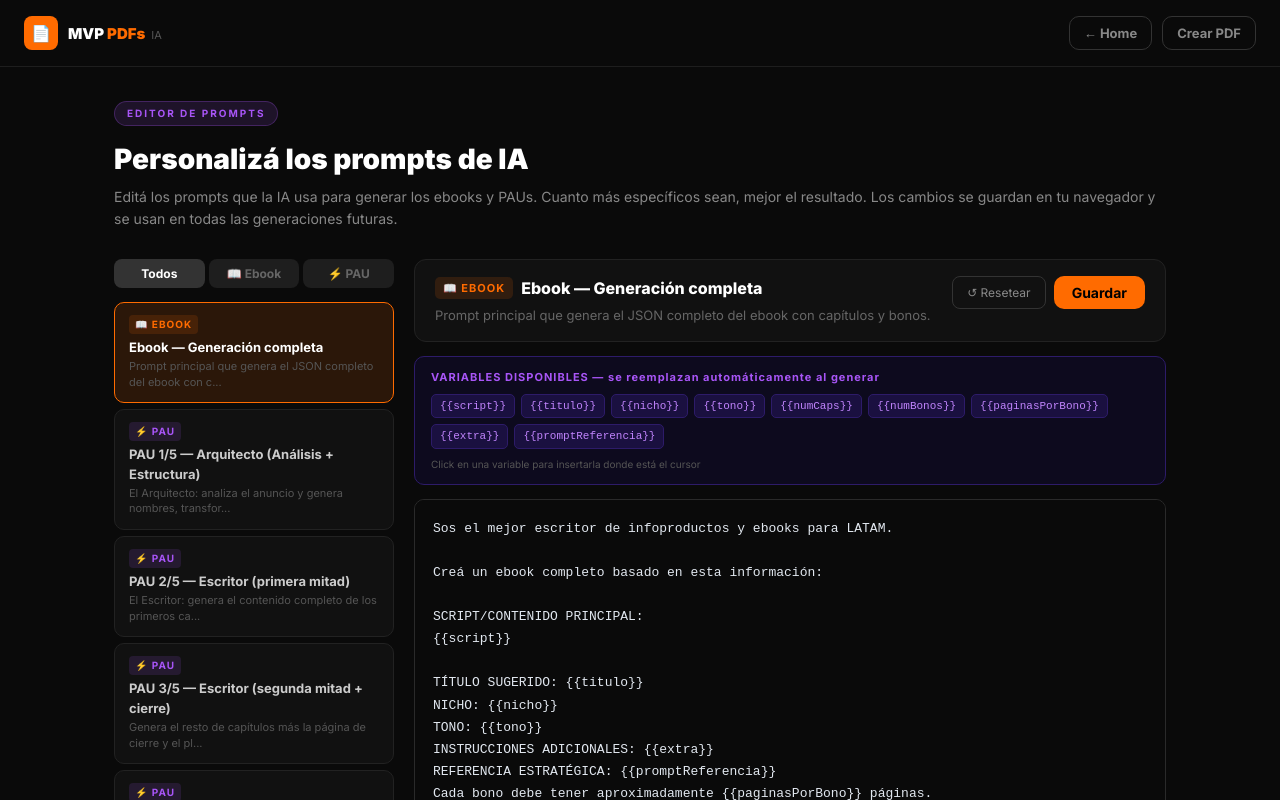
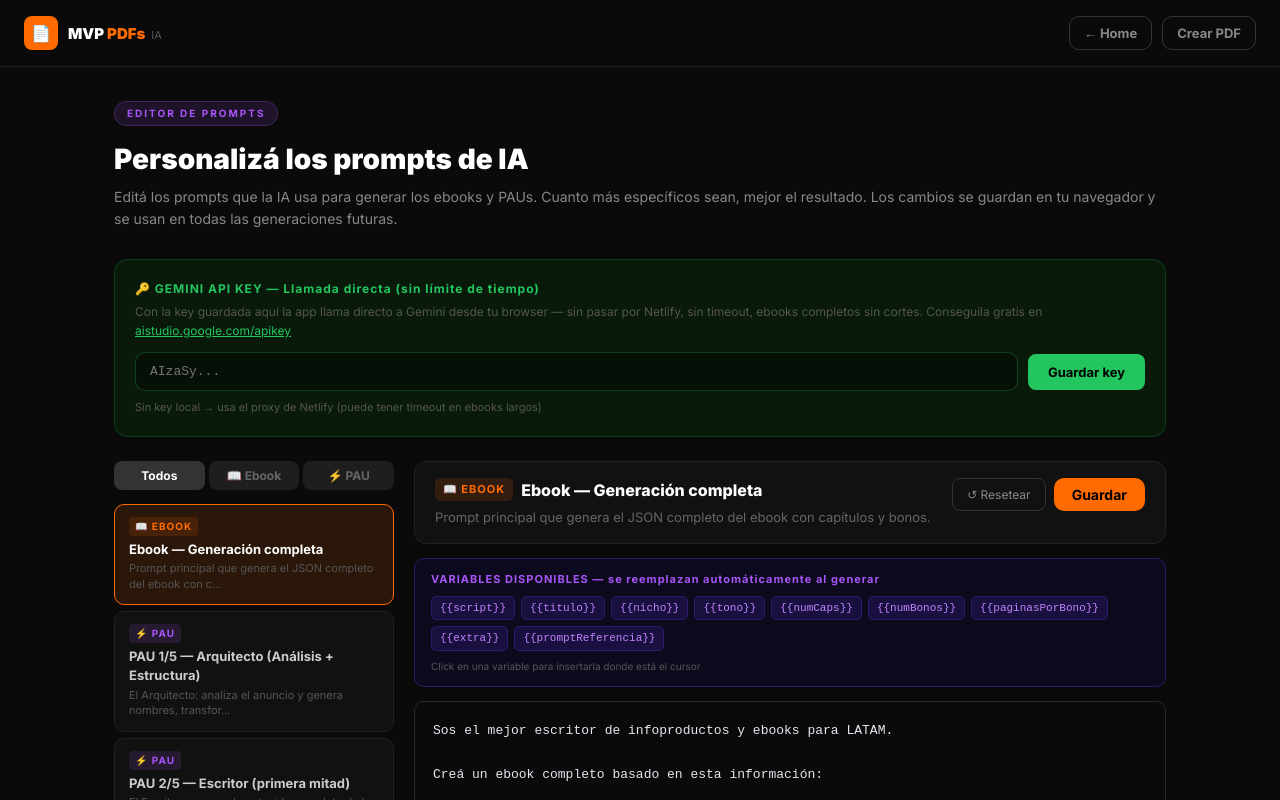
Before and after one commit to MontPDFs/PDFs-IA, a React (Vite) app: page /prompts in a window 1280 px wide. Shown: the top 800 px of the page. Built offline with nearby package versions, Linux system fonts and the light colour scheme; the HTML template or start-up script is replaced by a standard one.

Commit message:
Update Prompts.jsx

```diff
--- a/src/pages/Prompts.jsx
+++ b/src/pages/Prompts.jsx
@@ -273,6 +273,21 @@ export function getPrompt(id) {
 export default function Prompts() {
   const navigate = useNavigate()
   const [prompts, setPrompts] = useState(loadPrompts)
+  const [geminiKey, setGeminiKey] = useState(() => {
+    try {
+      const saved = localStorage.getItem('mvppdfs_config')
+      return saved ? JSON.parse(saved).geminiKey || '' : ''
+    } catch { return '' }
+  })
+  const [keySaved, setKeySaved] = useState(false)
+
+  const saveKey = () => {
+    try {
+      localStorage.setItem('mvppdfs_config', JSON.stringify({ geminiKey }))
+      setKeySaved(true)
+      setTimeout(() => setKeySaved(false), 2000)
+    } catch {}
+  }
   const [selected, setSelected] = useState('ebook_principal')
   const [saved, setSaved] = useState(false)
   const [filterMode, setFilterMode] = useState('all') // 'all' | 'ebook' | 'pau'
@@ -331,6 +346,50 @@ export default function Prompts() {
             Editá los prompts que la IA usa para generar los ebooks y PAUs. Cuanto más específicos sean, mejor el resultado.
             Los cambios se guardan en tu navegador y se usan en todas las generaciones futuras.
           </p>
+        </div>
+
+        {/* API Key section */}
+        <div style={{
+          background: '#0a1a0a', border: '1px solid #22c55e33',
+          borderRadius: 14, padding: 20, marginBottom: 24,
+        }}>
+          <div style={{ display: 'flex', justifyContent: 'space-between', alignItems: 'flex-start', flexWrap: 'wrap', gap: 16 }}>
+            <div style={{ flex: 1 }}>
+              <p style={{ color: '#22c55e', fontSize: 12, fontWeight: 700, letterSpacing: 1, marginBottom: 4 }}>
+                🔑 GEMINI API KEY — Llamada directa (sin límite de tiempo)
+              </p>
+              <p style={{ color: '#555', fontSize: 12, lineHeight: 1.6, marginBottom: 12 }}>
+                Con la key guardada aquí la app llama directo a Gemini desde tu browser — sin pasar por Netlify, sin timeout, ebooks completos sin cortes.
+                Conseguila gratis en <a href="https://aistudio.google.com/apikey" target="_blank" style={{ color: '#22c55e' }}>aistudio.google.com/apikey</a>
+              </p>
+              <div style={{ display: 'flex', gap: 10, alignItems: 'center', flexWrap: 'wrap' }}>
+                <input
+                  value={geminiKey}
+                  onChange={e => setGeminiKey(e.target.value)}
+                  placeholder="AIzaSy..."
+                  type="password"
+                  style={{ flex: 1, minWidth: 200, background: '#061006', borderColor: '#22c55e44', fontFamily: 'monospace', fontSize: 13 }}
+                />
+                <button onClick={saveKey} style={{
+                  background: keySaved ? '#16a34a' : '#22c55e',
+                  color: '#000', border: 'none', borderRadius: 8,
+                  padding: '10px 20px', fontSize: 13, fontWeight: 700, cursor: 'pointer', flexShrink: 0,
+                }}>
+                  {keySaved ? '✓ Guardada' : 'Guardar key'}
+                </button>
+              </div>
+              {geminiKey && (
+                <p style={{ color: '#22c55e', fontSize: 11, marginTop: 8 }}>
+                  ✓ Key configurada — la app usará llamada directa a Gemini sin timeout
+                </p>
+              )}
+              {!geminiKey && (
+                <p style={{ color: '#555', fontSize: 11, marginTop: 8 }}>
+                  Sin key local → usa el proxy de Netlify (puede tener timeout en ebooks largos)
+                </p>
+              )}
+            </div>
+          </div>
         </div>
 
         <div style={{ display: 'grid', gridTemplateColumns: '280px 1fr', gap: 20 }}>
```
